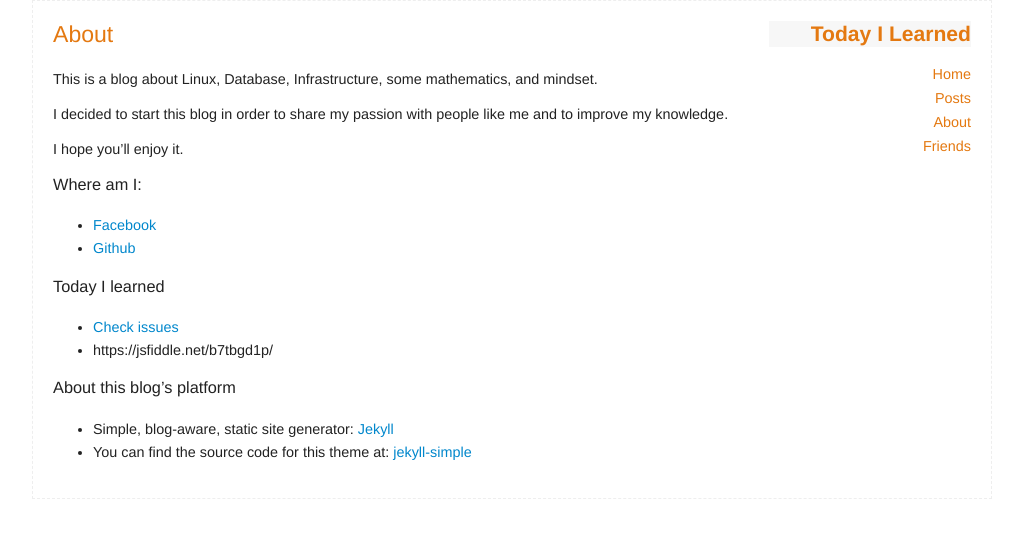
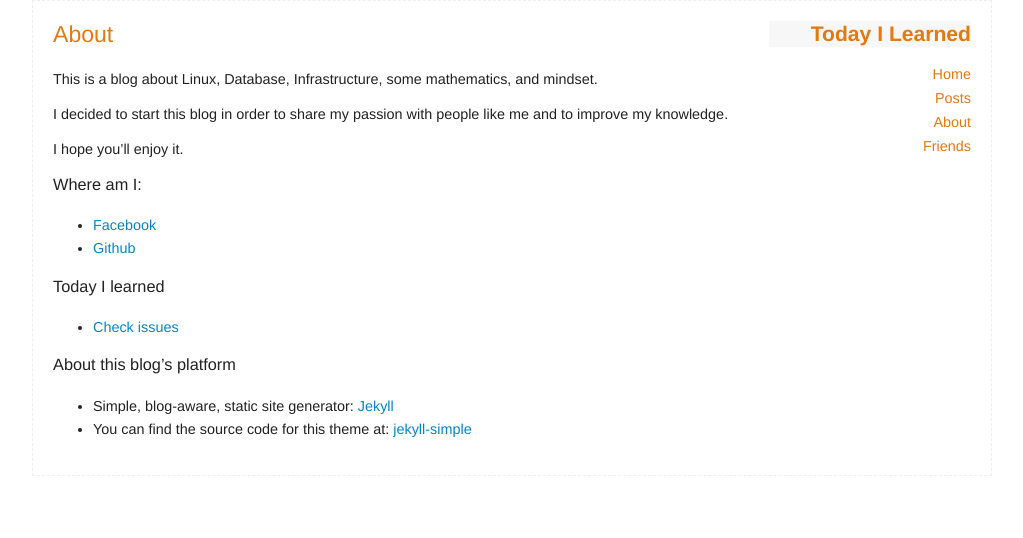
Before and after one commit to duykhang68/duykhang68.github.io, a Jekyll site: the page built from about.md, in a window 1280 px wide. Shown: the top 538 px of the page, without its empty margins (128-1151 px from the left). Built offline with Jekyll 4.4.1, drawn with Linux system fonts in a browser that asks for light colours; some of the changed lines change nothing that is shown.

Commit message:
remove temp data

```diff
--- a/about.md
+++ b/about.md
@@ -16,7 +16,6 @@ I hope you’ll enjoy it.
 
 #### Today I learned
 * [Check issues](https://github.com/hieuhtr/Blog/issues)
-* https://jsfiddle.net/b7tbgd1p/
 
 #### About this blog's platform
 * Simple, blog-aware, static site generator: [Jekyll](https://jekyllrb.com)
```
Also changed, not shown: 2 other files.
